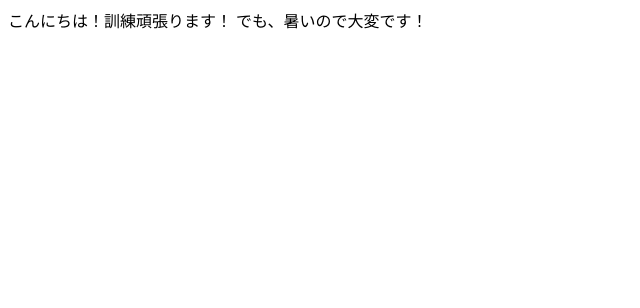
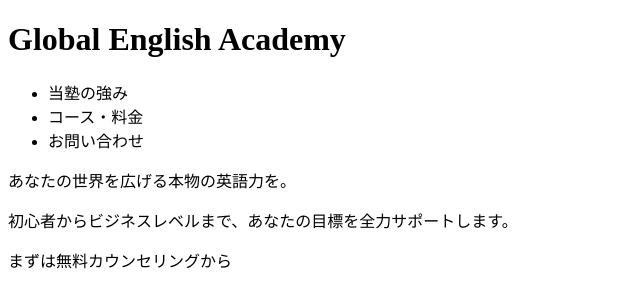
Before and after one commit to Alaudi-27/0806Practice, a plain HTML site: page index.html in a window 1280 px wide. Shown: the whole page, without its empty margins (0-640 px from the left). Drawn offline with Linux system fonts and the light colour scheme.

Commit message:
GEAHTML作成グループ化とリストまで

```diff
--- a/index.html
+++ b/index.html
@@ -1,12 +1,40 @@
 <!DOCTYPE html>
-<html lang="en">
+<html lang="ja">
+
 <head>
     <meta charset="UTF-8">
+    <meta name="description" content="これはまったく新しい英語塾です!老若男女でもWelcomeの地域密着型の教室となります!">
     <meta name="viewport" content="width=device-width, initial-scale=1.0">
-    <title>Document</title>
+    <title>Global English Academy</title>
 </head>
+
 <body>
-    こんにちは！訓練頑張ります！
-    でも、暑いので大変です！
+    <header>
+        <div>
+            <!-- 見出し -->
+            <h1>Global English Academy</h1>
+        </div>
+        <!-- メインナビゲーション -->
+        <nav>
+            <ul><!-- 箇条書きリスト -->
+                <li>当塾の強み</li>
+                <li>コース・料金</li>
+                <li>お問い合わせ</li>
+            </ul>
+        </nav>
+    </header>
+    <main>
+        <!-- 最大幅を決めるdiv -->
+        <div>
+            <!-- メインビジュアル -->
+            <section>
+                <p>あなたの世界を広げる本物の英語力を。</p>
+                <p>初心者からビジネスレベルまで、あなたの目標を全力サポートします。</p>
+                <p>まずは無料カウンセリングから</p>
+            </section>
+        </div>
+    </main>
+
 </body>
+
 </html>
```
